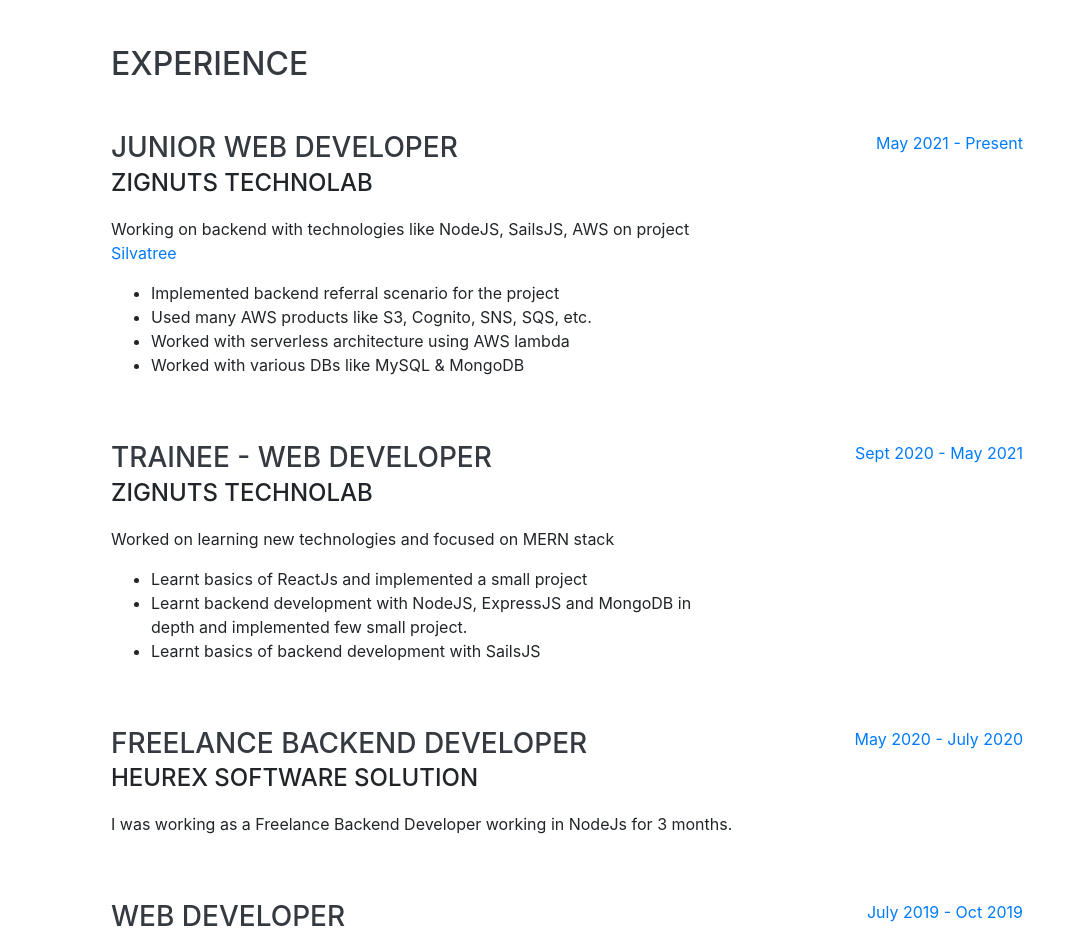
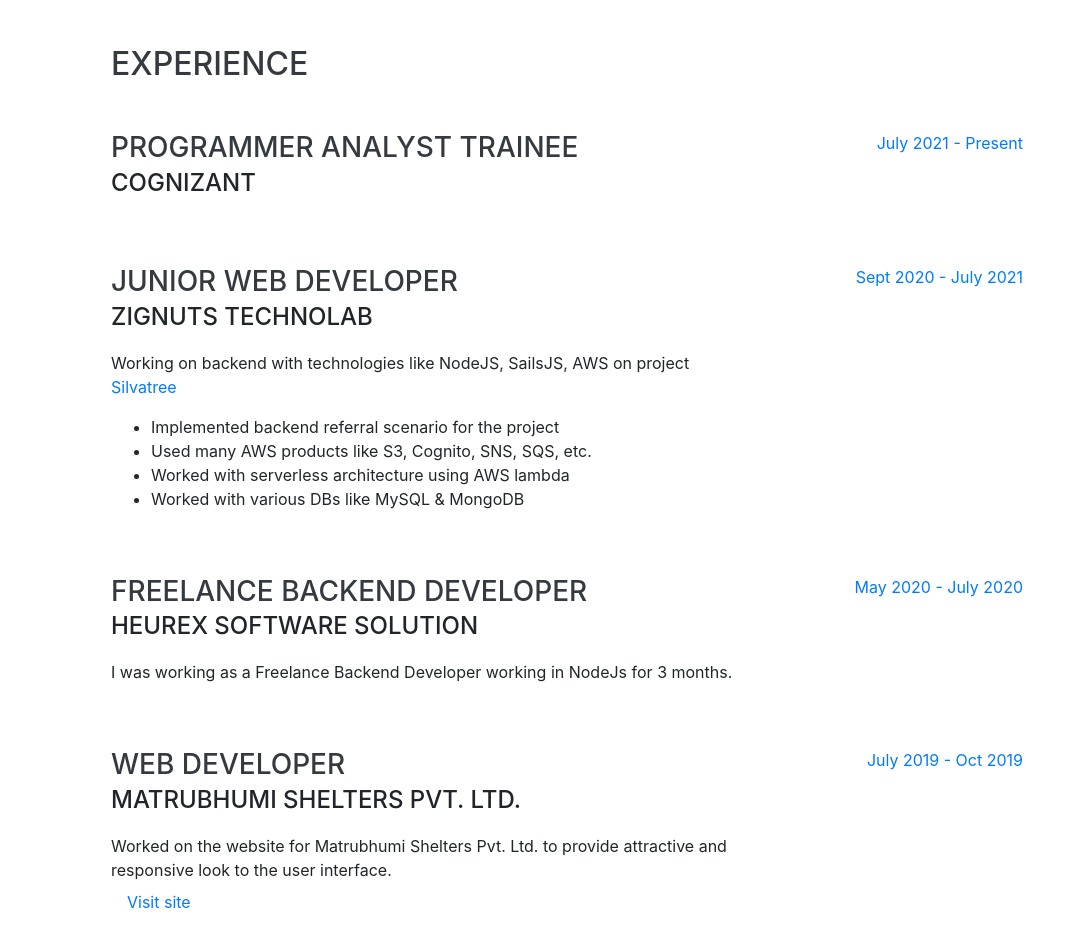
Before and after one commit to avinashvidyarthi/avinashvidyarthi.github.io, a website with bundled scripts: page index.html in a window 1280 px wide. Shown: the part 804-1735 px from the top of the page, without its empty margins (209-1280 px from the left). Built offline with nearby package versions, Linux system fonts and the light colour scheme; a web font is replaced by a local one.

Commit message:
updated experience

```diff
--- a/index.html
+++ b/index.html
@@ -211,7 +211,23 @@
 			>
 				<div class="w-100">
 					<h2 class="mb-5">Experience</h2>
-
+					<div
+						class="
+							resume-item
+							d-flex
+							flex-column flex-md-row
+							justify-content-between
+							mb-5
+						"
+					>
+						<div class="resume-content">
+							<h3 class="mb-0">Programmer Analyst Trainee</h3>
+							<div class="subheading mb-3">Cognizant</div>
+						</div>
+						<div class="resume-date text-md-right">
+							<span class="text-primary">July 2021 - Present</span>
+						</div>
+					</div>
 					<div
 						class="
 							resume-item
@@ -237,38 +253,7 @@
 							</ul>
 						</div>
 						<div class="resume-date text-md-right">
-							<span class="text-primary">May 2021 - Present</span>
-						</div>
-					</div>
-
-					<div
-						class="
-							resume-item
-							d-flex
-							flex-column flex-md-row
-							justify-content-between
-							mb-5
-						"
-					>
-						<div class="resume-content">
-							<h3 class="mb-0">Trainee - Web Developer</h3>
-							<div class="subheading mb-3">Zignuts Technolab</div>
-							<p>
-								Worked on learning new technologies and focused on MERN stack
-							</p>
-							<ul>
-								<li>
-									Learnt basics of ReactJs and implemented a small project
-								</li>
-								<li>
-									Learnt backend development with NodeJS, ExpressJS and MongoDB
-									in depth and implemented few small project.
-								</li>
-								<li>Learnt basics of backend development with SailsJS</li>
-							</ul>
-						</div>
-						<div class="resume-date text-md-right">
-							<span class="text-primary">Sept 2020 - May 2021</span>
+							<span class="text-primary">Sept 2020 - July 2021</span>
 						</div>
 					</div>
 
```
Also changed, not shown: .travis.yml (deleted).
